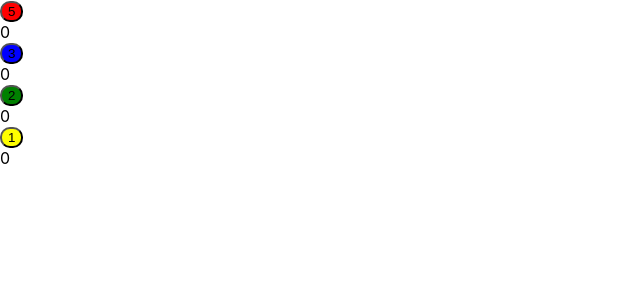
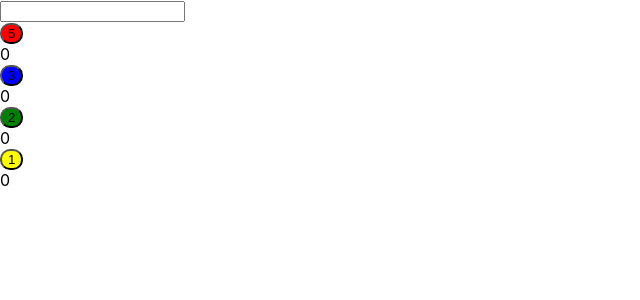
Before and after one commit to saretoduncan/reaact_tutorial, a React (Create React App) app: page / in a window 1280 px wide. Shown: the top 300 px of the page, without its empty margins (0-640 px from the left). Built offline with nearby package versions, Linux system fonts and the light colour scheme.

Commit message:
add search inputs

```diff
--- a/src/App.js
+++ b/src/App.js
@@ -1,9 +1,11 @@
 import logo from './logo.svg';
 import './App.css';
-import CountButton from './components/Countbutton';
+import CountButton from './components/counter/Countbutton';
+import Search from './components/searchBar/search';
 const App=()=> {
     return ( <
         div className = "App" >
+        <Search/>
               <CountButton incrementBy={5} buttonBackgroundColor={"red"}/>
               <CountButton incrementBy={3} buttonBackgroundColor={"blue"}/>
               <CountButton incrementBy={2} buttonBackgroundColor={"green"}/>
--- /dev/null
+++ b/src/components/searchBar/search.js
@@ -0,0 +1,15 @@
+import React, { useState } from "react";
+import "./search.css"
+const Search=()=>{
+    const [searchValue, setSearchValue]= useState("")
+    const handleInputChanage=(event)=>{
+        setSearchValue(event.target.value)
+    }
+    return(
+        <div>
+            <input type="text" value={searchValue} onChange={handleInputChanage}/>
+            {searchValue}
+        </div>
+    )
+}
+export default Search;
```
Also changed, not shown: src/components/counter/Countbutton.js (renamed from src/components/Countbutton.js), src/components/searchBar/search.css (added).
